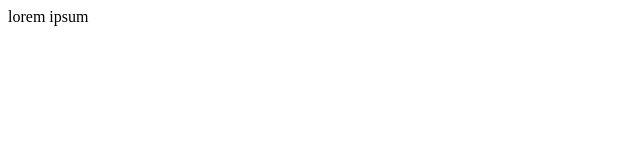
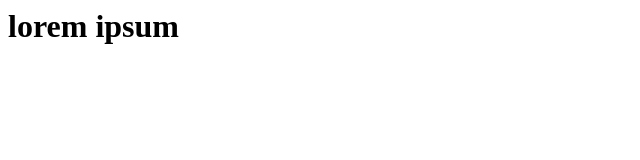
Before and after one commit to tsugaev/btc18, a plain HTML site: page index.html in a window 1280 px wide. Shown: the whole page, without its empty margins (0-640 px from the left). Drawn offline with Linux system fonts and the light colour scheme.

Commit message:
add styles

```diff
--- a/index.html
+++ b/index.html
@@ -1 +1 @@
-lorem ipsum
+<h1>lorem ipsum</h1>
--- /dev/null
+++ b/style.css
@@ -0,0 +1,3 @@
+body {
+  background-color: red;
+}
```
